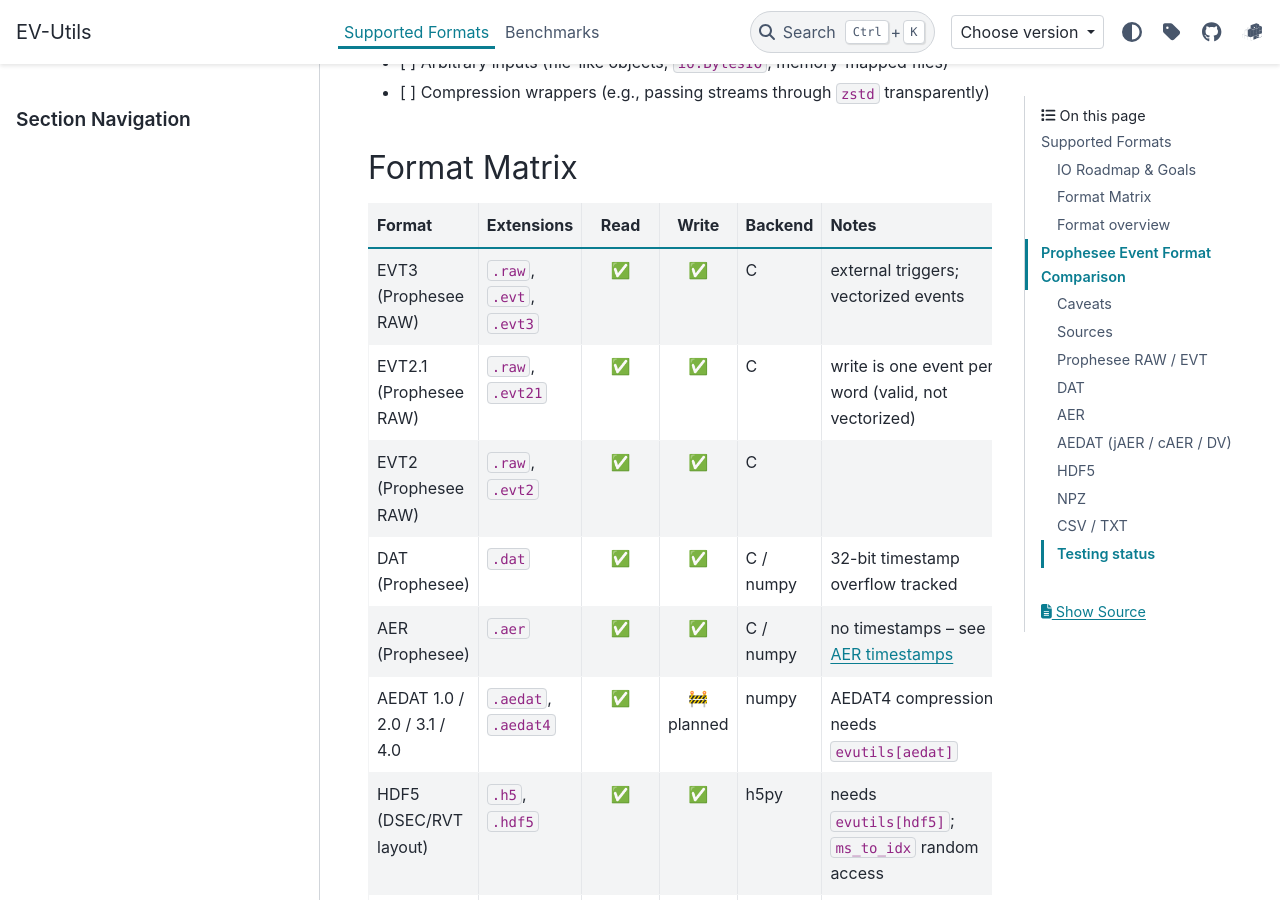
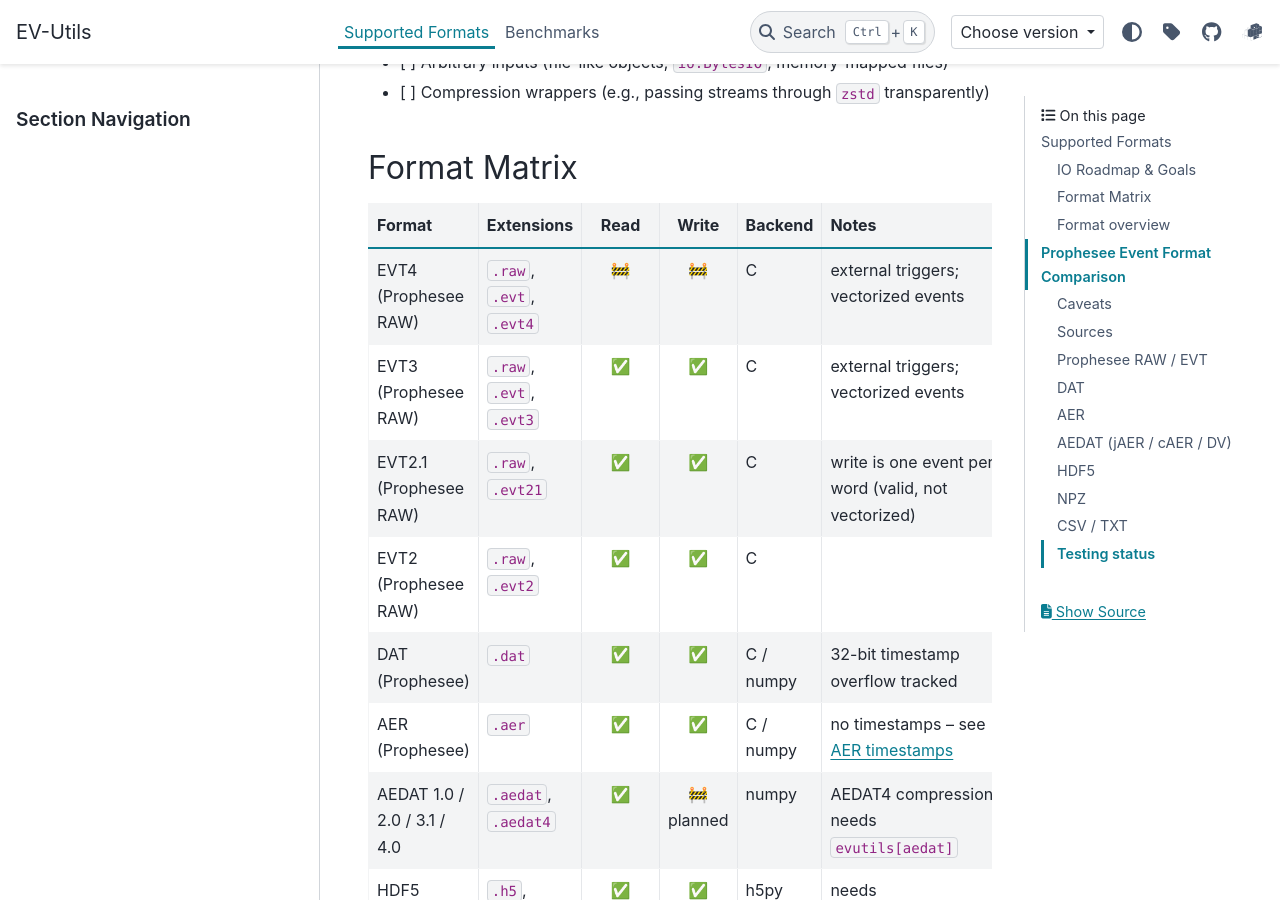
Before and after one commit to mandulaj/evutils, a Sphinx documentation site: the page built from docs/source/formats.md, in a window 1280 px wide and 900 px high, scrolled down 583 px. Built offline with Sphinx 7.4.7 and the PyData theme 0.15.4, drawn with Linux system fonts in a browser that asks for light colours; pages that are not in the unit, such as notebooks, are missing from menus; comment, search, counter and statistics services are not loaded.

Commit message:
add EVT4 doc

```diff
--- a/docs/source/formats.md
+++ b/docs/source/formats.md
@@ -20,6 +20,7 @@ We are aiming for universal event format support with the highest possible perfo
 
 | Format                      | Extensions              |   Read    |   Write   | Backend   | Notes                                                      |
 | --------------------------- | ----------------------- | :-------: | :-------: | --------- | ---------------------------------------------------------- |
+| EVT4 (Prophesee RAW)        | `.raw`, `.evt`, `.evt4` |     🚧     |     🚧     | C         | external triggers; vectorized events                       |
 | EVT3 (Prophesee RAW)        | `.raw`, `.evt`, `.evt3` |     ✅     |     ✅     | C         | external triggers; vectorized events                       |
 | EVT2.1 (Prophesee RAW)      | `.raw`, `.evt21`        |     ✅     |     ✅     | C         | write is one event per word (valid, not vectorized)        |
 | EVT2 (Prophesee RAW)        | `.raw`, `.evt2`         |     ✅     |     ✅     | C         |                                                            |
```
